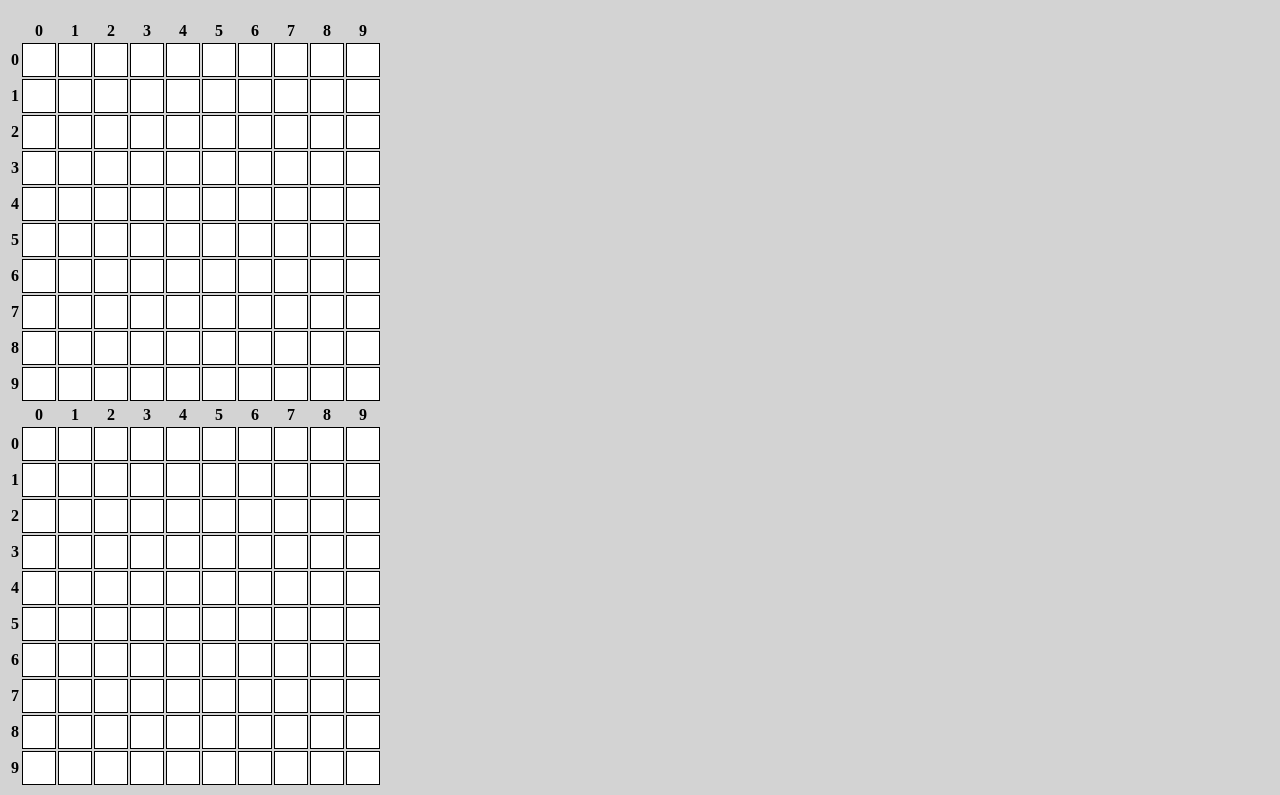
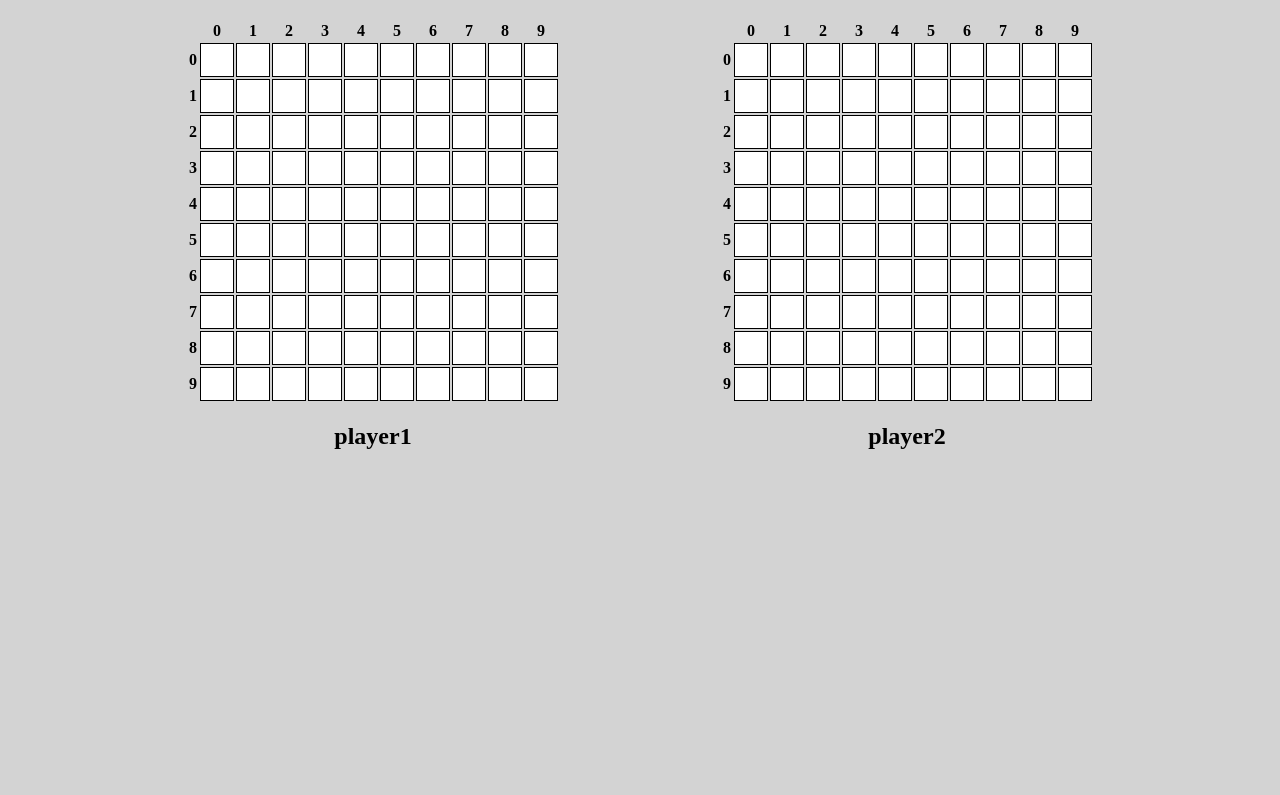
Before and after one commit to austinchong01/battleship, a website built with webpack: page src/template.html in a window 1280 px wide. Shown: the part 61-856 px from the top of the page. After the commit the page ends 800 px from the top, so only its background shows below. Built offline with nearby package versions, Linux system fonts and the light colour scheme.

Commit message:
Add Player Names

```diff
--- a/src/dom.js
+++ b/src/dom.js
@@ -32,6 +32,9 @@ function createBoard(name) {
     table.appendChild(tr);
   }
   board.appendChild(table);
+  const label = document.createElement("h2");
+  label.textContent = name;
+  board.appendChild(label);
 
   const game = document.querySelector("#game");
   game.appendChild(board);
--- a/src/styles.css
+++ b/src/styles.css
@@ -18,6 +18,13 @@ td:hover {
   background-color: grey;
 }
 
-.game {
-  /* display: flex; */
+.player1, .player2 {
+  flex-shrink: 0;
+  text-align: center;
 }
+
+#game {
+  display: flex;
+  justify-content: center;
+  gap: 10rem;
+}
```
